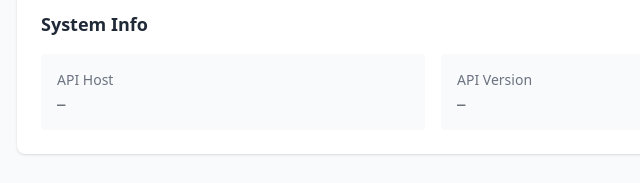
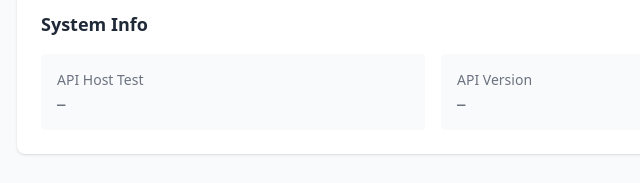
Before and after one commit to baolamvu/mini-banking-dash, a plain HTML site: page frontend/index.html in a window 1280 px wide. Shown: the part 501-684 px from the top of the page, 7-647 px from the left. Drawn offline with nearby package versions, Linux system fonts and the light colour scheme; no server answers.

Commit message:
test tekton

```diff
--- a/frontend/index.html
+++ b/frontend/index.html
@@ -83,7 +83,7 @@
       <h2 class="text-lg font-semibold text-gray-800 mb-4">System Info</h2>
       <div class="grid grid-cols-1 md:grid-cols-3 gap-4 text-sm">
         <div class="bg-gray-50 rounded p-4">
-          <p class="text-gray-500">API Host</p>
+          <p class="text-gray-500">API Host Test</p>
           <p id="info-host" class="font-mono text-gray-800 mt-1">—</p>
         </div>
         <div class="bg-gray-50 rounded p-4">
```
